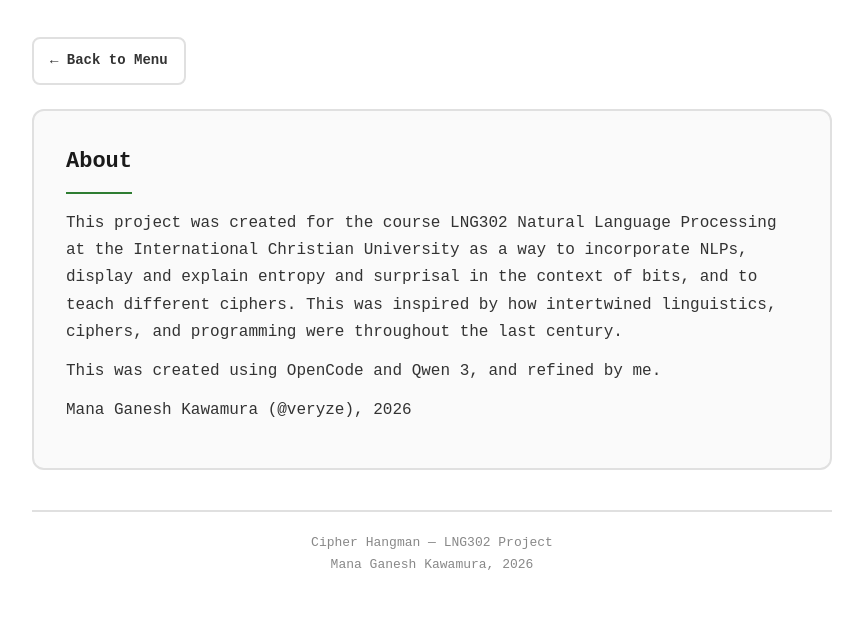
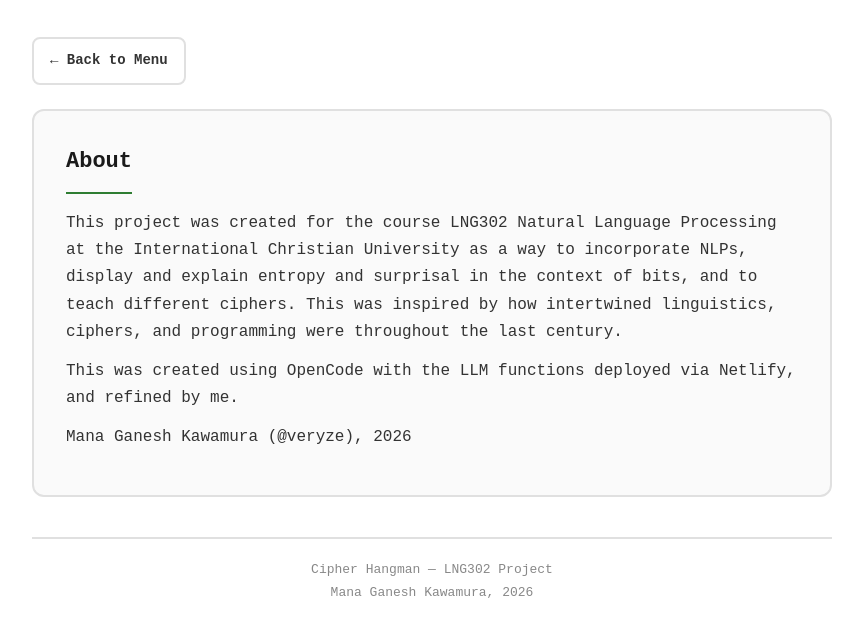
Before and after one commit to veryze/cipher-hangman, a plain HTML site: page cipher-about.html in a window 1280 px wide. Shown: the part 158-794 px from the top of the page, without its empty margins (208-1071 px from the left). Drawn offline with Linux system fonts and the light colour scheme.

Commit message:
improve about file

```diff
--- a/cipher-about.html
+++ b/cipher-about.html
@@ -92,7 +92,7 @@
         <article class="cipher-card">
             <h2>About</h2>
             <p>This project was created for the course LNG302 Natural Language Processing at the International Christian University as a way to incorporate NLPs, display and explain entropy and surprisal in the context of bits, and to teach different ciphers. This was inspired by how intertwined linguistics, ciphers, and programming were throughout the last century. </p>
-            <p>This was created using OpenCode and Qwen 3, and refined by me.</p>
+            <p>This was created using OpenCode with the LLM functions deployed via Netlify, and refined by me.</p>
             <p>Mana Ganesh Kawamura (@veryze), 2026</p>
         </article>
         <footer style="text-align: center; margin-top: 40px; padding-top: 20px; border-top: 2px solid #e0e0e0; color: #888; font-size: 13px;">
```
